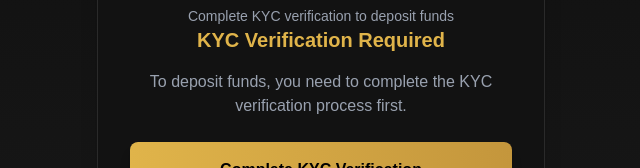
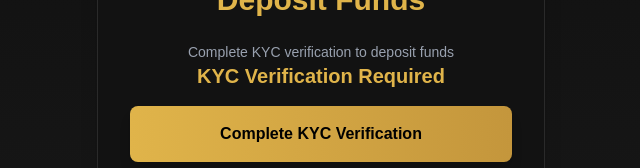
Before and after one commit to jordanpower10/solacegold-frontend, a Next.js app: page /deposit in a window 1280 px wide. Shown: the part 366-534 px from the top of the page, without its empty margins (319-959 px from the left). Built offline with nearby package versions, Linux system fonts and the light colour scheme; no server answers; the database is empty; sample sign-in values are in the browser's storage.

Commit message:
Remove redundant text and fix KYC verification URL

```diff
--- a/lib/sumsubClient.ts
+++ b/lib/sumsubClient.ts
@@ -3,7 +3,6 @@ import crypto from 'crypto'
 const SUMSUB_APP_TOKEN = process.env.NEXT_PUBLIC_SUMSUB_APP_TOKEN || ''
 const SUMSUB_SECRET_KEY = process.env.SUMSUB_SECRET_KEY || ''
 const SUMSUB_BASE_URL = 'https://api.sumsub.com'
-const SUMSUB_WIDGET_URL = 'https://test-api.sumsub.com' // Using test environment
 
 // Generate signature for SumSub API requests
 const generateSignature = (ts: number, method: string, path: string, body: string = '') => {
@@ -46,8 +45,8 @@ export const createAccessToken = async (userId: string, levelName = 'basic-kyc-l
 export const getVerificationUrl = async (userId: string): Promise<string> => {
   try {
     const accessToken = await createAccessToken(userId)
-    // Using the test environment URL for the widget
-    return `${SUMSUB_WIDGET_URL}/idensic/start#/access-token/${accessToken}`
+    // Using the production URL since we have production credentials
+    return `https://id.sumsub.com/idensic/l/#/access-token/${accessToken}`
   } catch (error) {
     console.error('Error getting verification URL:', error)
     throw error
--- a/pages/deposit.tsx
+++ b/pages/deposit.tsx
@@ -125,9 +125,6 @@ export default function Deposit() {
         <div className="text-center">
           <div className="mb-8">
             <h3 className="text-xl font-semibold mb-4 text-[#e0b44a]">KYC Verification Required</h3>
-            <p className="text-gray-400 mb-6">
-              To deposit funds, you need to complete the KYC verification process first.
-            </p>
             <button
               onClick={handleKycVerification}
               className="w-full bg-gradient-to-r from-[#e0b44a] to-[#c4963c] text-black font-bold py-4 px-6 rounded-lg shadow-lg hover:from-[#e5bc5c] hover:to-[#cca04a] transition-all duration-200"
```
